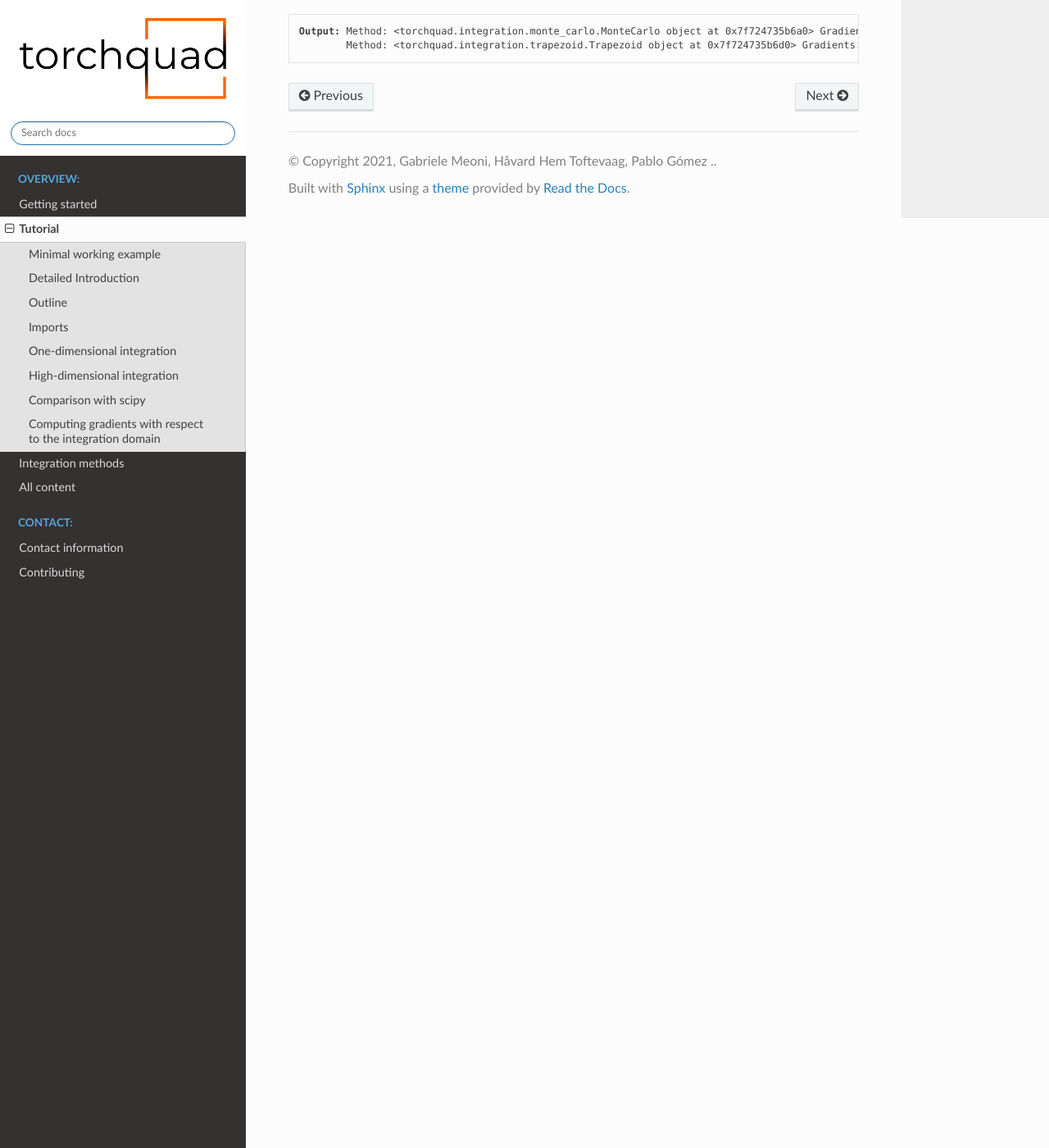
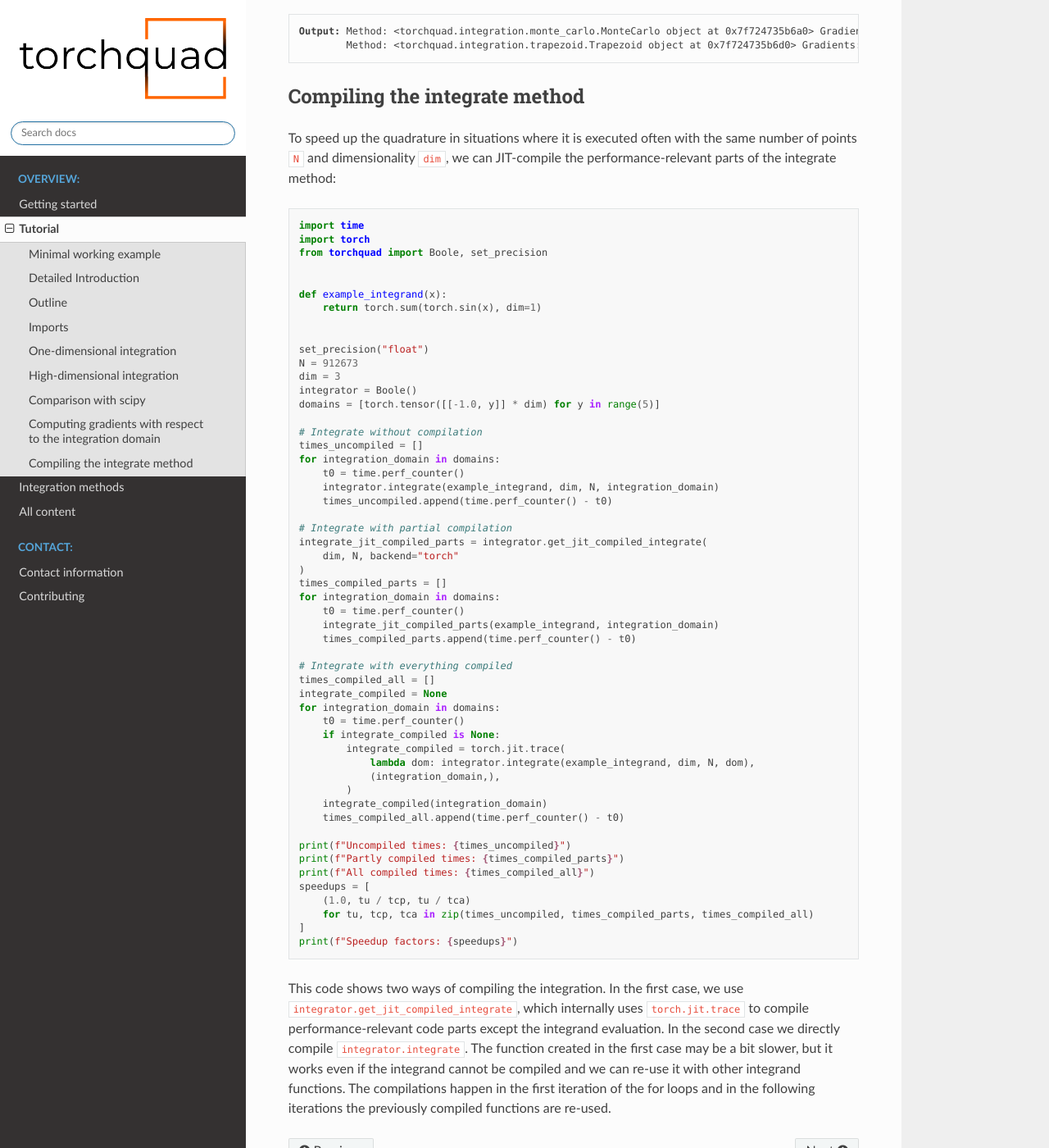
Before and after one commit to esa/torchquad, a Sphinx documentation site: the page built from docs/source/tutorial.rst, in a window 1280 px wide and 1400 px high, scrolled down 8255 px. Shown: the whole window at 82% size. Built offline with Sphinx 7.4.7 and the Read the Docs theme 2.0.0, drawn with Linux system fonts in a browser that asks for light colours; formulas are drawn with MathJax 3.

Commit message:
Add compilation examples to docs, rename jit_integrate and add a comment

```diff
--- a/docs/source/tutorial.rst
+++ b/docs/source/tutorial.rst
@@ -467,3 +467,78 @@ The output of the code is as follows:
 
     **Output:** Method: <torchquad.integration.monte_carlo.MonteCarlo object at 0x7f724735b6a0> Gradients: tensor([[-1.9872,  2.0150]])
             Method: <torchquad.integration.trapezoid.Trapezoid object at 0x7f724735b6d0> Gradients: tensor([[-2.0000,  2.0000]])
+
+
+Compiling the integrate method
+------------------------------
+
+To speed up the quadrature in situations where it is executed often with the
+same number of points ``N`` and dimensionality ``dim``,
+we can JIT-compile the performance-relevant parts of the integrate method:
+
+.. code:: ipython3
+
+    import time
+    import torch
+    from torchquad import Boole, set_precision
+
+
+    def example_integrand(x):
+        return torch.sum(torch.sin(x), dim=1)
+
+
+    set_precision("float")
+    N = 912673
+    dim = 3
+    integrator = Boole()
+    domains = [torch.tensor([[-1.0, y]] * dim) for y in range(5)]
+
+    # Integrate without compilation
+    times_uncompiled = []
+    for integration_domain in domains:
+        t0 = time.perf_counter()
+        integrator.integrate(example_integrand, dim, N, integration_domain)
+        times_uncompiled.append(time.perf_counter() - t0)
+
+    # Integrate with partial compilation
+    integrate_jit_compiled_parts = integrator.get_jit_compiled_integrate(
+        dim, N, backend="torch"
+    )
+    times_compiled_parts = []
+    for integration_domain in domains:
+        t0 = time.perf_counter()
+        integrate_jit_compiled_parts(example_integrand, integration_domain)
+        times_compiled_parts.append(time.perf_counter() - t0)
+
+    # Integrate with everything compiled
+    times_compiled_all = []
+    integrate_compiled = None
+    for integration_domain in domains:
+        t0 = time.perf_counter()
+        if integrate_compiled is None:
+            integrate_compiled = torch.jit.trace(
+                lambda dom: integrator.integrate(example_integrand, dim, N, dom),
+                (integration_domain,),
+            )
+        integrate_compiled(integration_domain)
+        times_compiled_all.append(time.perf_counter() - t0)
+
+    print(f"Uncompiled times: {times_uncompiled}")
+    print(f"Partly compiled times: {times_compiled_parts}")
+    print(f"All compiled times: {times_compiled_all}")
+    speedups = [
+        (1.0, tu / tcp, tu / tca)
+        for tu, tcp, tca in zip(times_uncompiled, times_compiled_parts, times_compiled_all)
+    ]
+    print(f"Speedup factors: {speedups}")
+
+This code shows two ways of compiling the integration.
+In the first case, we use ``integrator.get_jit_compiled_integrate``,
+which internally uses ``torch.jit.trace`` to compile performance-relevant code
+parts except the integrand evaluation.
+In the second case we directly compile ``integrator.integrate``.
+The function created in the first case may be a bit slower,
+but it works even if the integrand cannot be compiled and we can re-use it
+with other integrand functions.
+The compilations happen in the first iteration of the for loops and in the
+following iterations the previously compiled functions are re-used.
```
Also changed, not shown: 2 other files.
